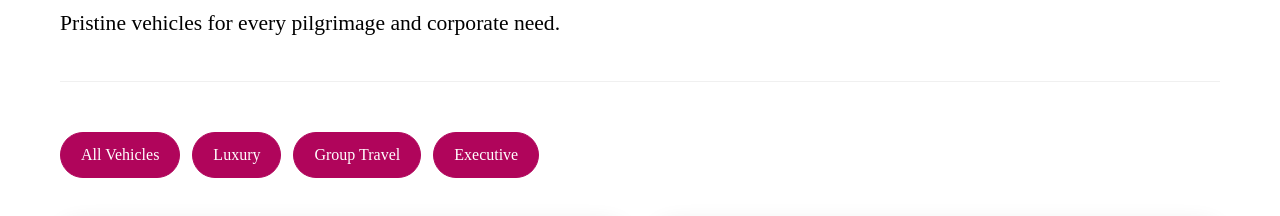
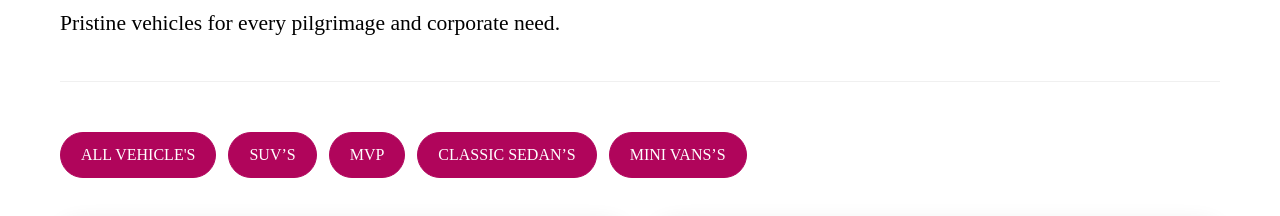
Before and after one commit to ashmitasingh1918-ops/krishna_tour_travels, a React (Vite) app: page /newsite/fleet in a window 1280 px wide. Shown: the part 900-1116 px from the top of the page. Built offline with nearby package versions, Linux system fonts and the light colour scheme; grey boxes are pictures that could not be loaded; a web font is replaced by a local one.

Commit message:
done some filter updates

```diff
--- a/src/pages/Fleet.jsx
+++ b/src/pages/Fleet.jsx
@@ -59,19 +59,22 @@ const Fleet = () => {
 
         <div className="filterBtns">
           <button className="active" onClick={() => filterItem("")}>
-            All Vehicles
+            ALL VEHICLE'S
           </button>
 
-          <button className="active" onClick={() => filterItem("Luxury")}>
-            Luxury
+          <button className="active" onClick={() => filterItem("SUV’S")}>
+            SUV’S
           </button>
 
-          <button className="active" onClick={() => filterItem("GroupTravel")}>
-            Group Travel
+          <button className="active" onClick={() => filterItem("MVP")}>
+            MVP
           </button>
 
-          <button className="active" onClick={() => filterItem("Executive")}>
-            Executive
+          <button className="active" onClick={() => filterItem("CLASSIC SEDAN’S")}>
+            CLASSIC SEDAN’S
+          </button>
+          <button className="active" onClick={() => filterItem("MINI VANS’S")}>
+            MINI VANS’S
           </button>
         </div>
       </section>
--- a/src/pages/Fleet_api.js
+++ b/src/pages/Fleet_api.js
@@ -3,7 +3,7 @@
     id: 1,
     name: "SIZUKI CIAZ",
     category: "Premium Sedan",
-    type: "Luxury",
+    type: "CLASSIC SEDAN’S",
 
     seats: 5,
     luggage: 3,
@@ -58,7 +58,7 @@
     id: 2,
     name: "Maruti Swift Dzire",
     category: "Comfortable Sedan",
-    type: "Executive",
+    type: "CLASSIC SEDAN’S",
 
     seats: 5,
     luggage: 3,
@@ -113,7 +113,7 @@
     id: 3,
     name: "Kia Carens",
     category: "Premium MPV",
-    type: "GroupTravel",
+    type: "MVP",
 
     seats: 6,
     luggage: 4,
@@ -167,7 +167,7 @@
   id: 4,
   name: "Toyota Innova Hycross",
   category: "Premium Family MPV",
-  type: "GroupTravel",
+  type: "SUV’S",
 
   seats: 7,
   luggage: 5,
@@ -221,7 +221,7 @@
   id: 5,
   name: "Toyota Innova Crysta",
   category: "Luxury MPV",
-  type: "Luxury",
+  type: "SUV’S",
 
   seats: 7,
   luggage: 5,
@@ -275,7 +275,7 @@
   id: 6,
   name: "Tempo Traveller",
   category: "Group Traveller",
-  type: "GroupTravel",
+  type: "MINI VANS’S",
 
   seats: 12,
   luggage: 10,
@@ -329,7 +329,7 @@
   id: 7,
   name: "Force Urbania",
   category: "Luxury Van",
-  type: "LuxuryVan",
+  type: "MINI VANS’S",
 
   seats: 17,
   luggage: 12,
```
